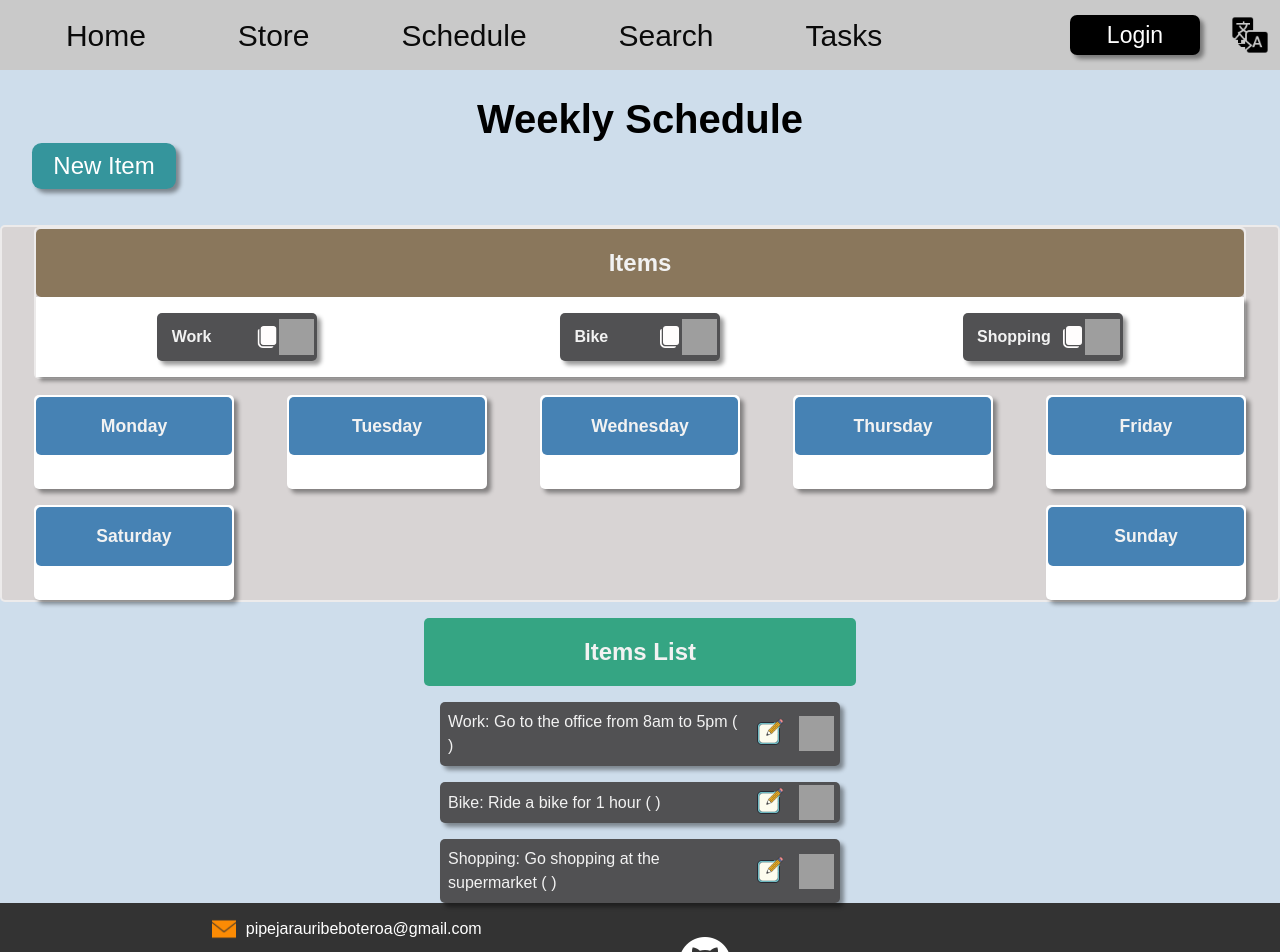
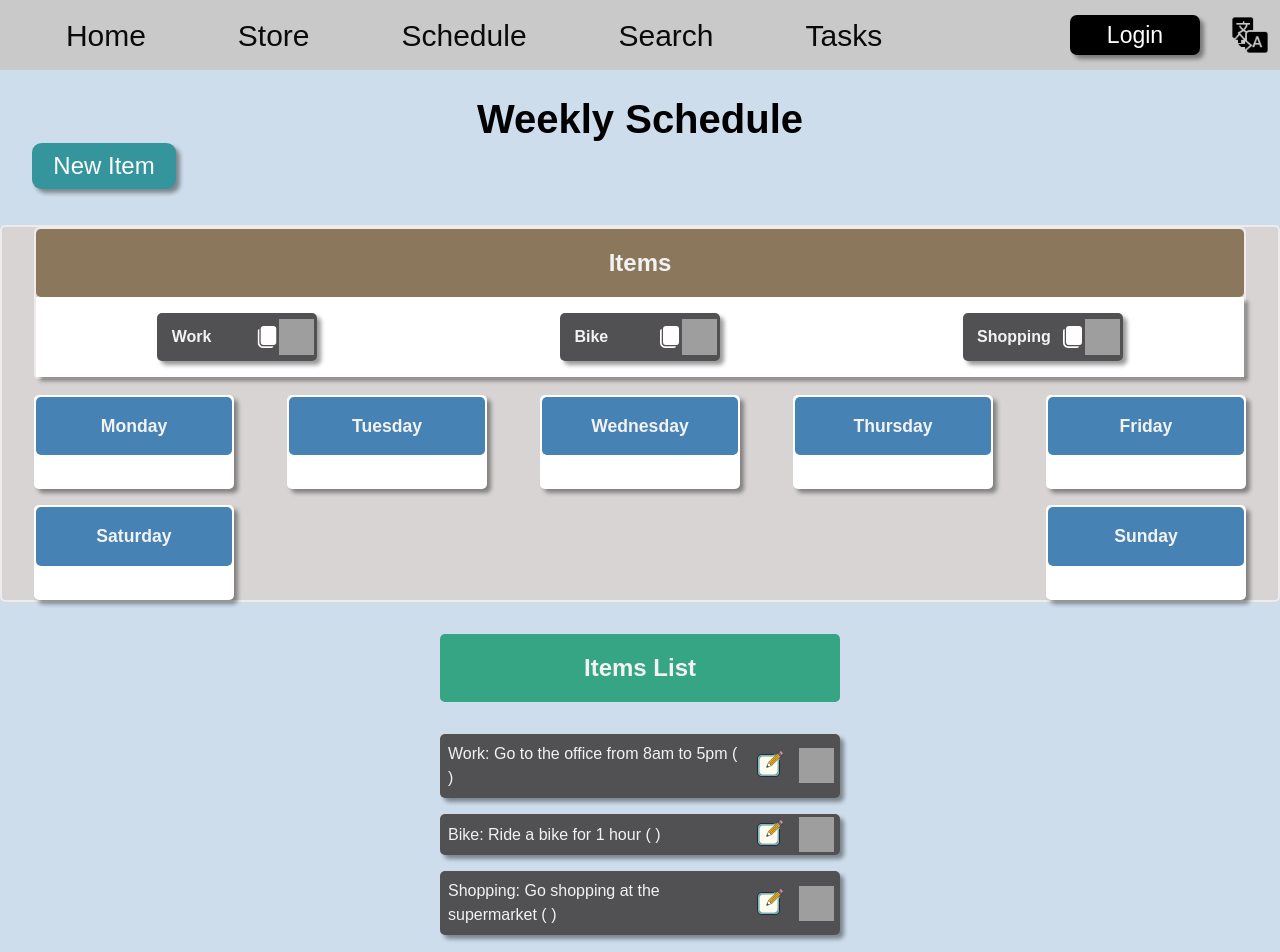
Before and after one commit to Pipeto84/react-ts, a React (Vite) app: page /schedule in a window 1280 px wide. Shown: the top 952 px of the page. Built offline with nearby package versions, Linux system fonts and the light colour scheme; grey boxes are pictures that could not be loaded; some icons are missing.

Commit message:
lista elementos shedule

```diff
--- a/src/components/schedule/ItemsList.tsx
+++ b/src/components/schedule/ItemsList.tsx
@@ -1,7 +1,7 @@
 import { CardList } from "../../components/schedule/CardList";
 import { useAppSelector } from "../../app/hooks";
 import {useTranslation} from 'react-i18next'
-import "../../styles/employeStyle/ListEmployees.css";
+import "../../styles/schedule/ItemsList.css";
 
 export const ItemsList = () => {
   const employeesList = useAppSelector((state) => state.itemsSchedule);
--- a/src/styles/schedule/ItemsList.css
+++ b/src/styles/schedule/ItemsList.css
@@ -1,7 +1,4 @@
-.employeesList {
-  background-color: rgb(255, 255, 255);
-  border: 0.125rem solid #ffffff8c;
-  border-radius: 5px;
+.ItemsList {
   transition: all 0.3s linear;
   height: auto;
   width: 500px;
@@ -11,10 +8,9 @@
   flex-direction: column;
   justify-content: center;
   align-items: center;
-  box-shadow: 4px 4px 4px rgba(0, 0, 0, 0.4);
 }
 .titleList {
-  width: 100%;
+  min-width: 400px;
   border-radius: 0.3125rem;
   background-color: #35a583;
   text-align: center;
@@ -23,14 +19,14 @@
   text-transform: capitalize;
   font-size: 1.5rem;
 }
-.employees {
+.items {
   width: 500px;
   display: flex;
   flex-direction: column;
   align-items: center;
 }
 @media (max-width: 768px) {
-  .employeesList {
+  .itemsList {
     width: 400px;
   }
   .titleList{
```
